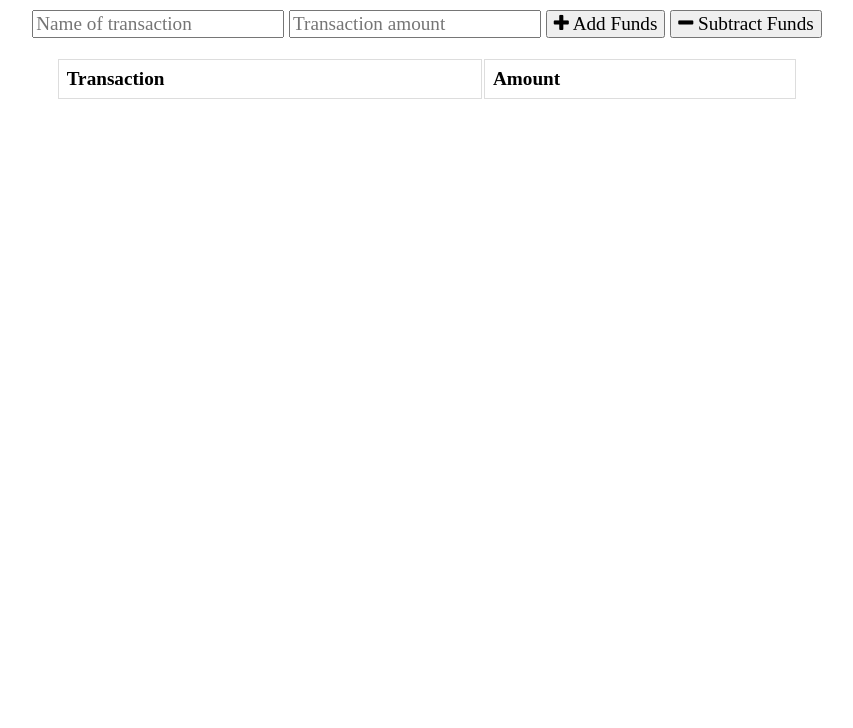
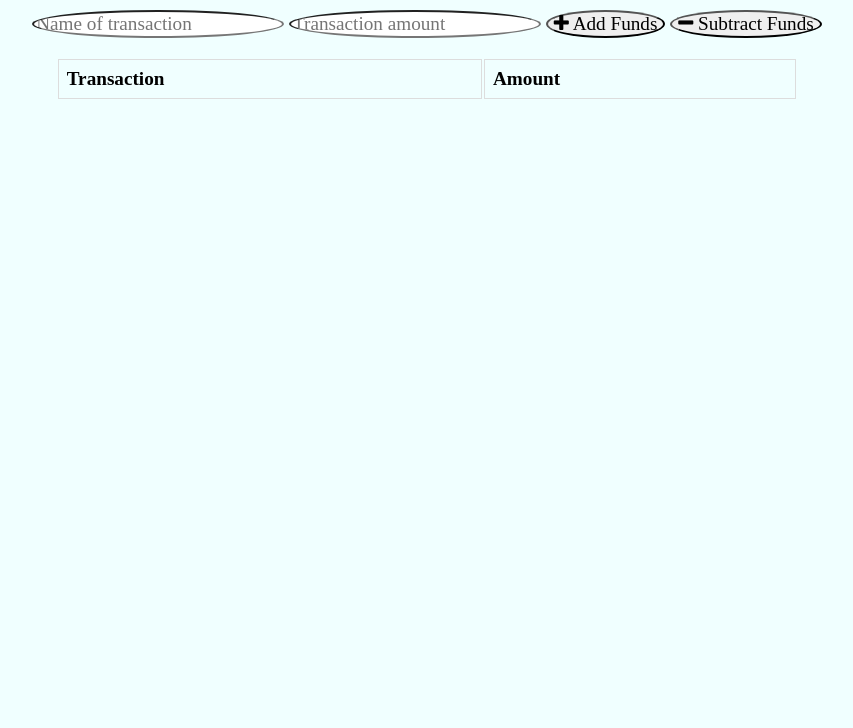
Before and after one commit to rsolov23/Rachel-s-Budget-Tracker, a website: page public/index.html in a window 1280 px wide. Shown: the part 72-800 px from the top of the page, without its empty margins (213-1066 px from the left). Drawn offline with nearby package versions, Linux system fonts and the light colour scheme; no server answers.

Commit message:
make it better

```diff
--- a/public/css/styles.css
+++ b/public/css/styles.css
@@ -1,12 +1,14 @@
 body {
   font-size: 120%;
   font-family: Lucida Bright;
+  background-color: azure;
 }
 
 button,
 input {
   font-size: 100%;
   font-family: Lucida Bright;
+  border-radius: 50%;
 }
 
 table {
```
Also changed, not shown: 1 other file.
